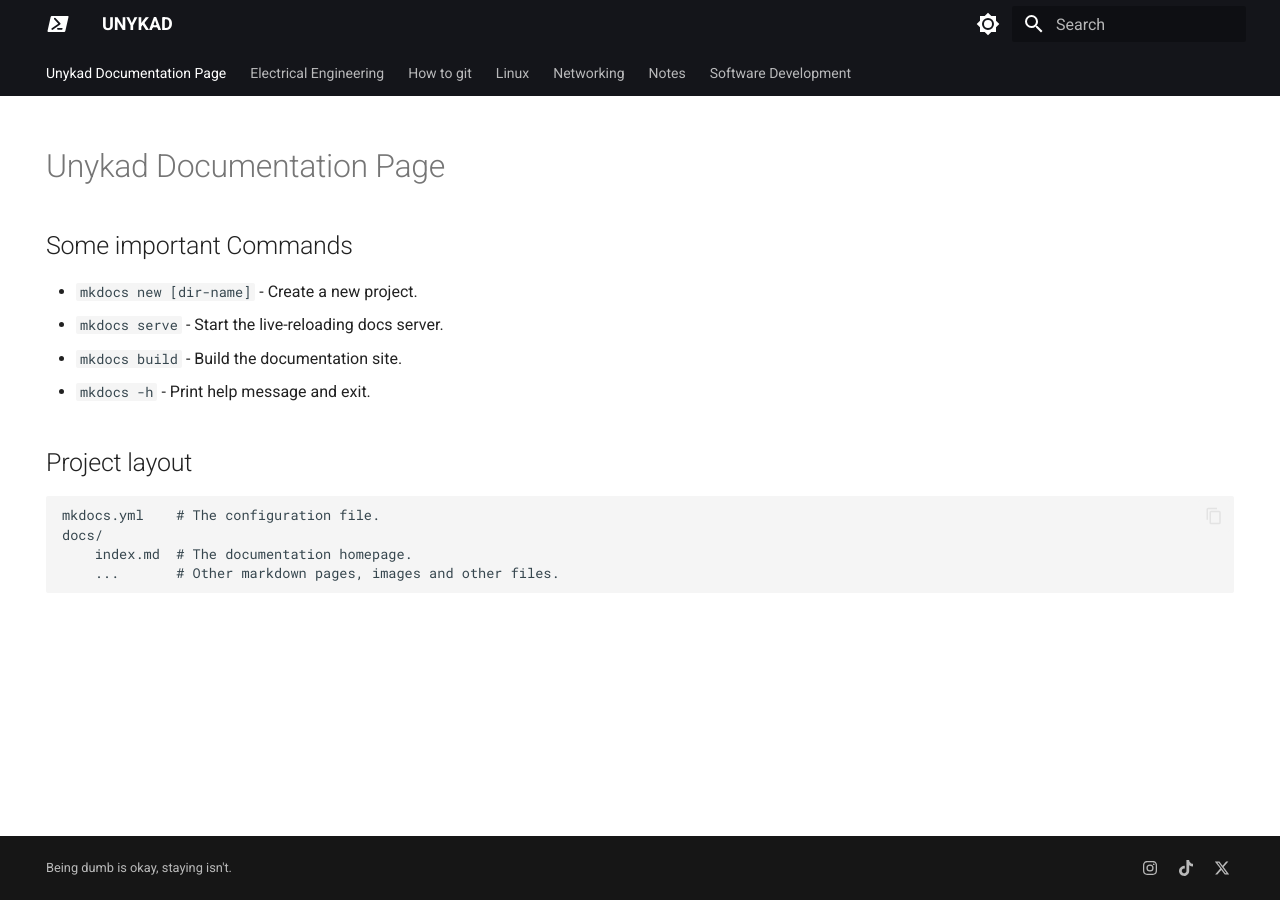
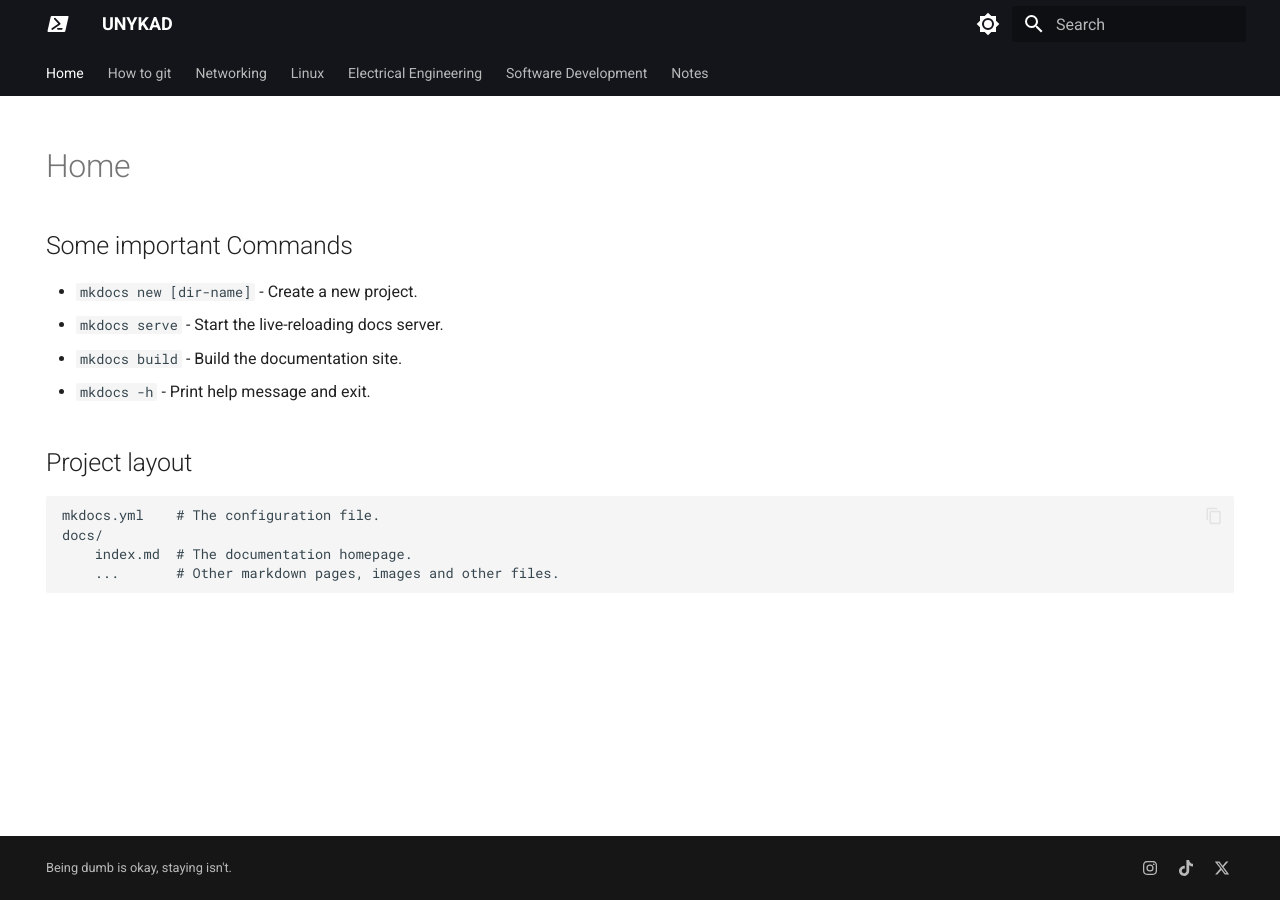
Before and after one commit to kuchapo/UNYKAD, an MkDocs documentation site: the page built from docs/index.md, in a window 1280 px wide. Built offline with MkDocs 1.6.1 and Material for MkDocs 9.7.7, drawn with Linux system fonts in a browser that asks for light colours.

```diff
--- a/docs/index.md
+++ b/docs/index.md
@@ -4,7 +4,7 @@ hide:
   - toc
 ---
 
-# Unykad Documentation Page
+# Home
 
 ## Some important Commands
 
--- a/mkdocs.yml
+++ b/mkdocs.yml
@@ -53,3 +53,6 @@ theme:
       toggle:
         icon: material/brightness-4
         name: Switch to light mode
+plugins:
+  - search
+  - awesome-pages
```
Also changed, not shown: docs/.pages (added).
